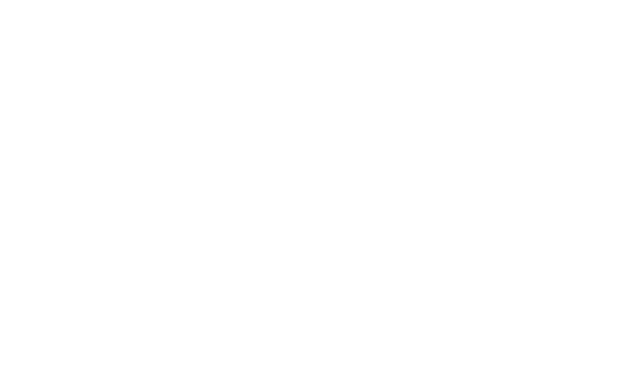
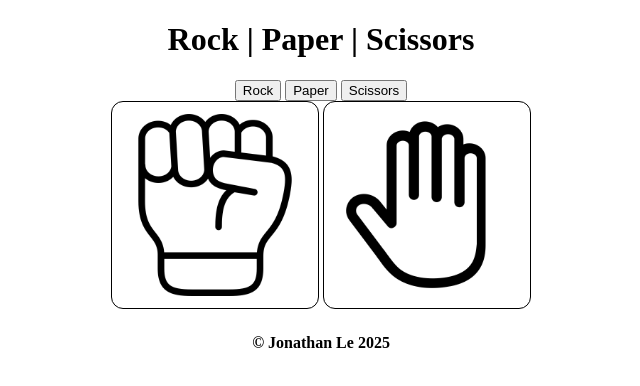
Before and after one commit to Jonathan-C-L/the-odin-project, a plain HTML site: page rock-paper-scissors/index.html in a window 1280 px wide. Shown: the whole page, without its empty margins (319-959 px from the left). Drawn offline with Linux system fonts and the light colour scheme.

Commit message:
general html and images completed - currently working on styling

```diff
--- a/rock-paper-scissors/index.html
+++ b/rock-paper-scissors/index.html
@@ -8,6 +8,28 @@
     <title>Rock|Paper|Scissors</title>
 </head>
 <body>
+    <header>
+        <h1>Rock | Paper | Scissors</h1>
+    </header>
+    <main>
+        <!-- user selection -->
+        <div class="user-selection">
+            <button type="button">Rock</button>
+            <button type="button">Paper</button>
+            <button type="button">Scissors</button>
+        </div>
+        <!-- images for rock, paper, scissors -->
+        <div class="images">
+            <img class="bot-img" src="./images/rock.png" alt="">
+            <img class="player-img" src="./images/paper.png" alt="">
+        </div>
+        <!-- hidden display (shows result) -->
+         <div class="result">
 
+         </div>
+    </main>
+    <footer>
+        <h4>&copy; Jonathan Le 2025</h4>
+    </footer>
 </body>
 </html>
--- a/rock-paper-scissors/js.js
+++ b/rock-paper-scissors/js.js
@@ -0,0 +1,21 @@
+console.log("Hello world!");
+preloadImages = [];
+/****************psuedo-class***************/
+function Choice(RPS, alt){
+    this.choice = RPS;
+    this.icon.src = `${RPS}.png`;
+    this.icon.alt = alt
+}
+
+/******************functions***************/
+// preloading images
+function imgInit(){
+
+}
+function getComputerChoice(){
+
+}
+
+function getUserChoice(){
+
+}
--- a/rock-paper-scissors/style.css
+++ b/rock-paper-scissors/style.css
@@ -0,0 +1,24 @@
+/* general styling */
+body{
+    text-align: center;
+}
+
+
+
+/* images */
+img{
+    height: 26vh;
+    border: 1px solid black;
+    border-radius: 12px;
+    box-sizing: border-box;
+    padding: 12px;
+}
+
+
+
+/* user choices */
+
+
+
+
+/* results */
```
Also changed, not shown: rock-paper-scissors/images/paper.png (added), rock-paper-scissors/images/rock.png (added), rock-paper-scissors/images/scissors.png (added).
